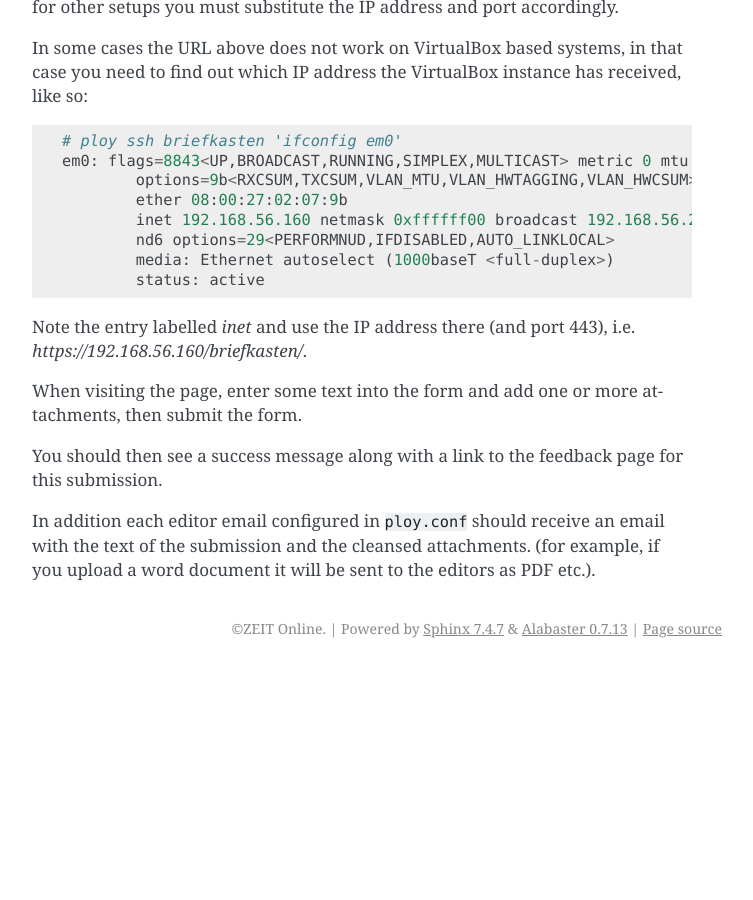
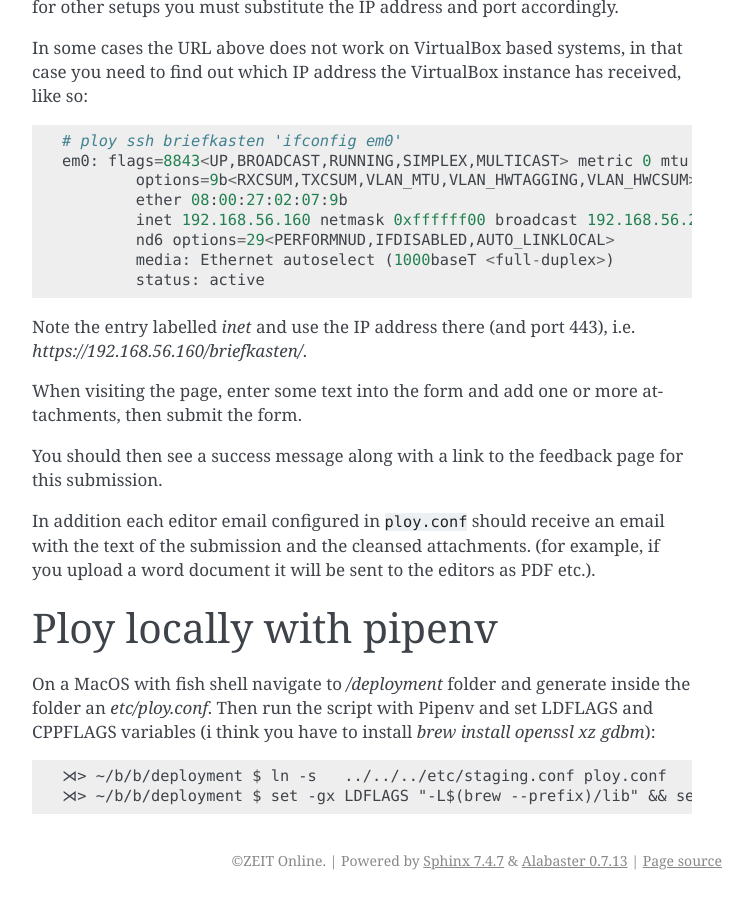
Before and after one commit to ZeitOnline/briefkasten, a Sphinx documentation site: the page built from docs/deployment/index.rst, in a window 1280 px wide and 900 px high, scrolled down 6711 px. Shown: the whole window, without its empty margins (388-1141 px from the left). Built offline with Sphinx 7.4.7, drawn with Linux system fonts in a browser that asks for light colours; before the commit the page ends 7379 px from its top, so only the background shows below that; some of the changed text lies outside the part shown.

Commit message:
docs: How to run ploy with pipenv

```diff
--- a/docs/deployment/index.rst
+++ b/docs/deployment/index.rst
@@ -253,3 +253,11 @@ When visiting the page, enter some text into the form and add one or more attach
 You should then see a success message along with a link to the feedback page for this submission.
 
 In addition each editor email configured in ``ploy.conf`` should receive an email with the text of the submission and the cleansed attachments. (for example, if you upload a word document it will be sent to the editors as PDF etc.).
+
+Ploy locally with pipenv
+------------------------
+
+On a MacOS with fish shell navigate to `/deployment` folder and generate inside the folder an `etc/ploy.conf`. Then run the script with Pipenv and set LDFLAGS and CPPFLAGS variables (i think you have to install `brew install openssl xz gdbm`)::
+
+    ⋊> ~/b/b/deployment $ ln -s   ../../../etc/staging.conf ploy.conf
+    ⋊> ~/b/b/deployment $ set -gx LDFLAGS "-L$(brew --prefix)/lib" && set -gx CPPFLAGS "-I$(brew --prefix)/include" && pipenv sync
```
